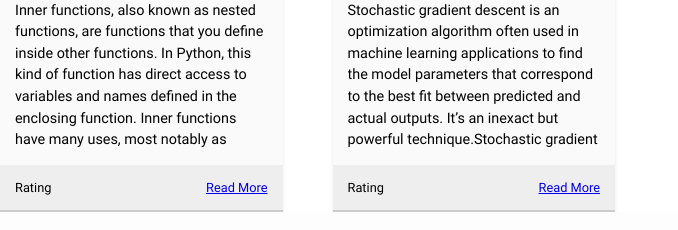
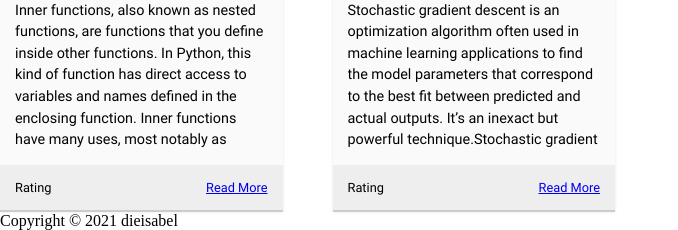
Before and after one commit to dieisabel/proggy, a Django app: template backend/blog/templates/blog/blogs.html in a window 1280 px wide. Shown: the part 1089-1319 px from the top of the page, without its empty margins (0-678 px from the left). Run offline with Django 3.2, Linux system fonts and the light colour scheme; the template is opened without the code that fills it, so the values that code supplies are empty; grey boxes labelled with a size stand in for pictures from a placeholder-image service; some libraries are stand-ins or nearby versions.

Commit message:
Добавил шаблон для футера base_footer.html
Связал его с index.html при помощи директивы include, добавил в шаблоне
текст футера

```diff
--- /dev/null
+++ b/backend/blog/templates/blog/base/base_footer.html
@@ -0,0 +1,5 @@
+<footer class="footer">
+    <span class="footer__text">
+        Copyright © 2021 dieisabel
+    </span>
+</footer>
--- a/backend/blog/templates/blog/index.html
+++ b/backend/blog/templates/blog/index.html
@@ -10,6 +10,8 @@
 
     {% block content %}
     {% endblock content %}
+
+    {% include 'blog/base/base_footer.html' %}
 </body>
 
 </html>
```
